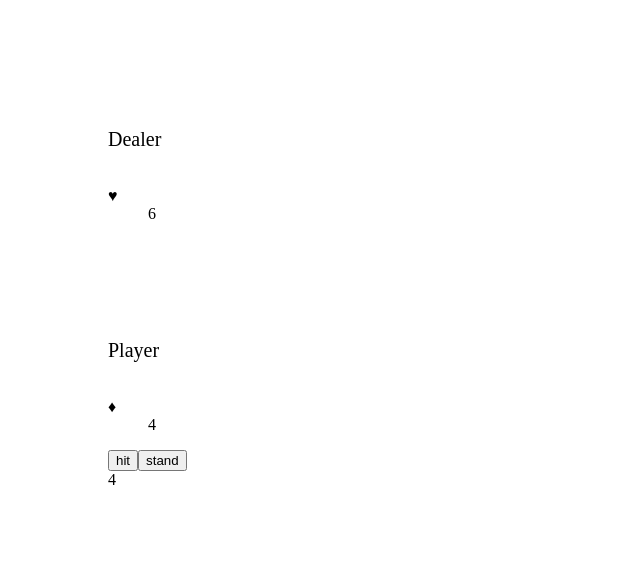
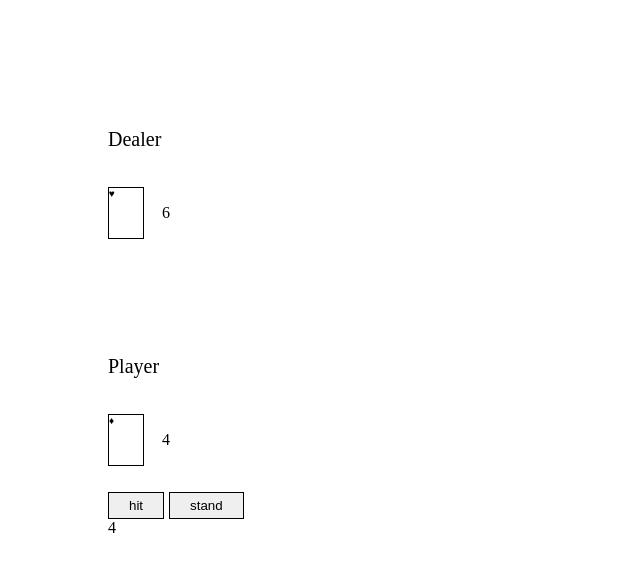
Before and after one commit to Yuto-Private/blackjack, a Next.js app: page / in a window 1280 px wide. Shown: the top 572 px of the page, without its empty margins (0-640 px from the left). Built offline with nearby package versions, Linux system fonts and the light colour scheme.

Commit message:
update: 最低限のスタイル調整を行う

```diff
--- a/src/components/atoms/Card.tsx
+++ b/src/components/atoms/Card.tsx
@@ -1,6 +1,7 @@
 import React, { FC } from "react";
 import { cardSuitScreen } from "../../domain/const/cardSuits";
 import { cardNumberScreen } from "../../domain/const/cardNumbers";
+import styled from "styled-components";
 
 interface Props {
   value: Array<number>;
@@ -9,11 +10,34 @@ interface Props {
 const Card: FC<Props> = ({ value }) => {
   const [suit, number] = value;
   return (
-    <dl>
-      <dt>{cardSuitScreen[suit]}</dt>
-      <dd>{cardNumberScreen[number]}</dd>
-    </dl>
+    <Component>
+      <Suit>{cardSuitScreen[suit]}</Suit>
+      <Number>{cardNumberScreen[number]}</Number>
+    </Component>
   );
 };
 
-export default Card
+const Component = styled.dl`
+  border: 1px solid;
+  padding: 25px 17px;
+  position: relative;
+  &:not(:first-of-type) {
+    margin-left: 5px;
+  }
+`;
+
+const Suit = styled.dt`
+  position: absolute;
+  top: 0;
+  left: 0;
+  font-size: 10px;
+`;
+
+const Number = styled.dd`
+  position: absolute;
+  top: 50%;
+  left: 50%;
+  transform: translate(-50%, -50%);
+`;
+
+export default Card;
--- a/src/components/molecules/PlayerPanel.tsx
+++ b/src/components/molecules/PlayerPanel.tsx
@@ -18,12 +18,12 @@ const PlayerPanel: FC<Props> = ({ playerHands, onClickHit, onClickStand }) => {
           <Card value={value} />
         ))}
       </Hands>
-      <button type="button" onClick={() => onClickHit()}>
+      <Button type="button" onClick={() => onClickHit()}>
         hit
-      </button>
-      <button type="button" onClick={() => onClickStand()}>
+      </Button>
+      <Button type="button" onClick={() => onClickStand()}>
         stand
-      </button>
+      </Button>
     </Component>
   );
 };
@@ -38,7 +38,15 @@ const Position = styled.p`
 
 const Hands = styled.div`
   display: flex;
-  margin-top: 10px;
+  margin: 10px 0;
+`;
+
+const Button = styled.button`
+  padding: 5px 20px;
+  border: 1px solid #000;
+  &:not(:first-of-type) {
+    margin-left: 5px;
+  }
 `;
 
 export default PlayerPanel;
--- a/src/components/molecules/ShowDownPanel.tsx
+++ b/src/components/molecules/ShowDownPanel.tsx
@@ -22,9 +22,9 @@ const ShowDownPanel: FC<Props> = ({ playerHands, dealerHands }) => {
         <ResultItem>Dealer {dealerScore}</ResultItem>
         <ResultItem>{gameResult(playerScore, dealerScore)}</ResultItem>
       </Result>
-      <button type="button" onClick={() => router.reload()}>
+      <Button type="button" onClick={() => router.reload()}>
         one more
-      </button>
+      </Button>
     </Component>
   );
 };
@@ -39,11 +39,19 @@ const Position = styled.p`
 
 const Result = styled.div`
   display: flex;
-  margin-top: 10px;
+  margin: 10px 0;
 `;
 
 const ResultItem = styled.div`
   margin-right: 10px;
 `;
 
+const Button = styled.button`
+  padding: 5px 20px;
+  border: 1px solid #000;
+  &:not(:first-of-type) {
+    margin-left: 5px;
+  }
+`;
+
 export default ShowDownPanel;
```
